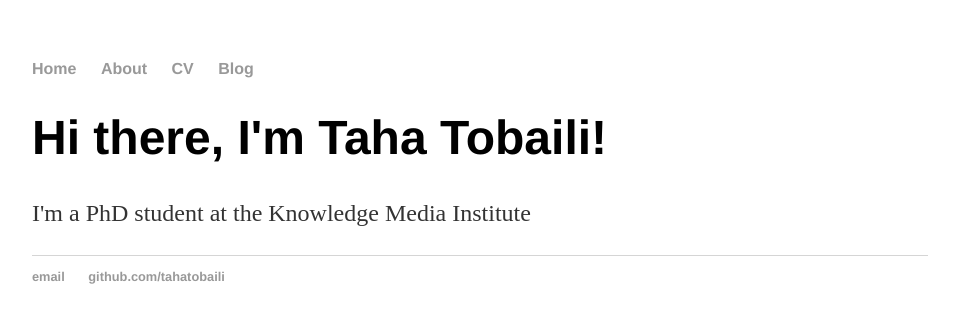
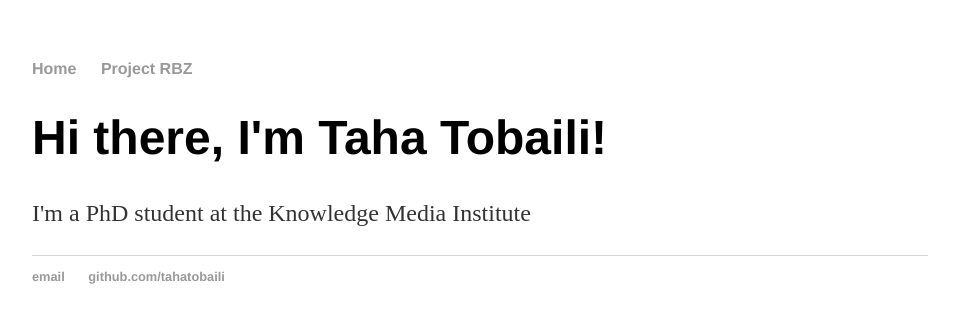
Before and after one commit to TahaTobaili/tahatobaili.github.io, a Jekyll site: the page built from index.html, in a window 1280 px wide. Shown: the top 323 px of the page, without its empty margins (160-1119 px from the left). Built offline with Jekyll 4.4.1, drawn with Linux system fonts in a browser that asks for light colours.

Commit message:
Update default.html

```diff
--- a/_layouts/default.html
+++ b/_layouts/default.html
@@ -9,9 +9,7 @@
 			<nav>
 	    		<ul>
 	        		<li><a href="/">Home</a></li>
-		        	<li><a href="/about">About</a></li>
-	        		<li><a href="/cv">CV</a></li>
-	        		<li><a href="/blog">Blog</a></li>
+		        	<li><a href="/">Project RBZ</a></li>
 	    		</ul>
 			</nav>
 			<div class="container">
```
